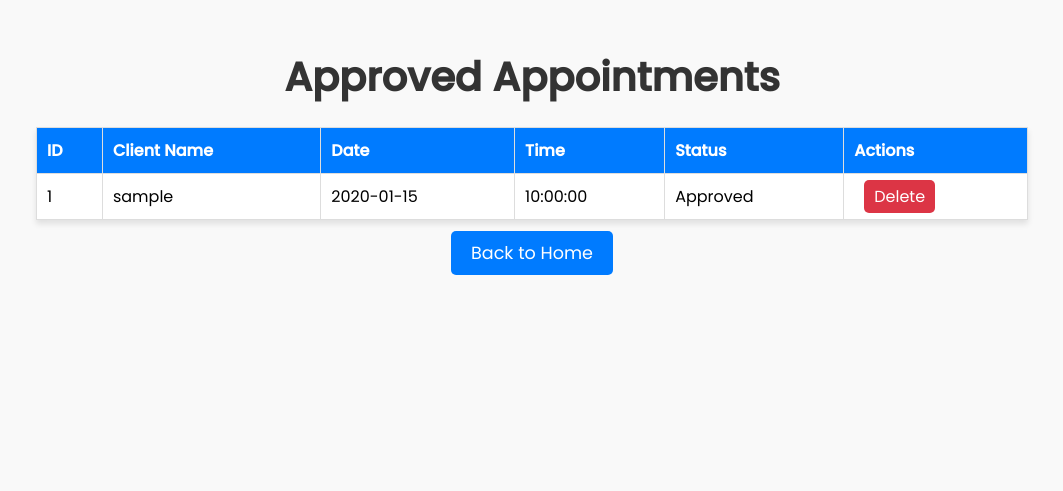
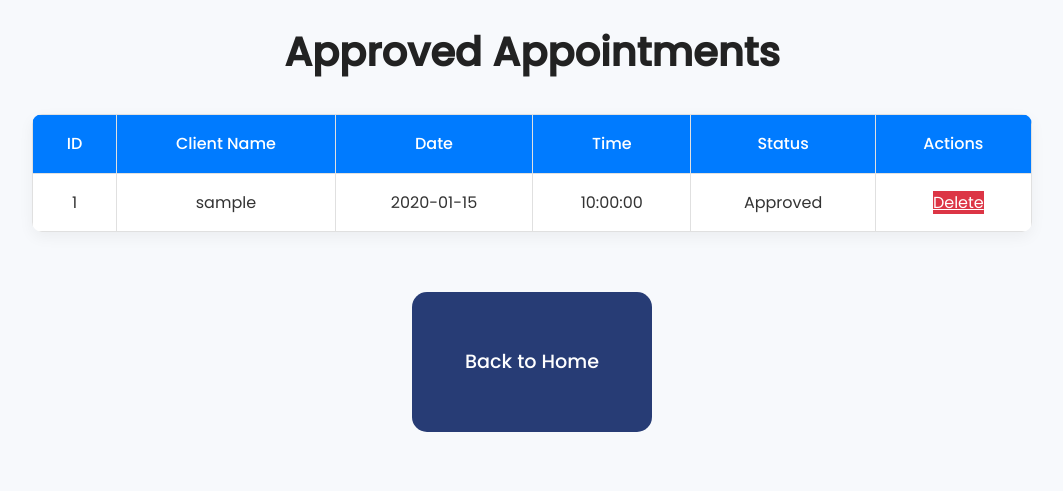
Before and after one commit to AziizBnSalem/DeltaPital, a PHP site: page /Dentiste/approved_appointments.php in a window 1280 px wide. Shown: the top 491 px of the page, without its empty margins (108-1171 px from the left). Run offline with PHP 8.4, Linux system fonts and the light colour scheme; tables that the repository leaves empty hold one stand-in row (values such as "Sample post").

Commit message:
Refactor approved_appointments.php layout and styles
Updated the approved_appointments.php file to enhance the user interface by linking to an external stylesheet, removing inline CSS for better maintainability. This change improves the overall user experience and aligns with recent UI updates across the application.

```diff
--- a/Views/Dentiste/approved_appointments.php
+++ b/Views/Dentiste/approved_appointments.php
@@ -12,67 +12,7 @@
     <meta name="viewport" content="width=device-width, initial-scale=1.0">
     <title>Approved Appointments</title>
     <link rel="stylesheet" href="https://fonts.googleapis.com/css2?family=Poppins:wght@300;400;500&display=swap">
-    <style>
-        body {
-            font-family: 'Poppins', sans-serif;
-            background-color: #f9f9f9;
-            margin: 0;
-            padding: 20px;
-            text-align: center;
-        }
-        h1 {
-            color: #333;
-            font-size: 2.5em;
-            margin-bottom: 20px;
-        }
-        table {
-            width: 80%;
-            margin: 0 auto;
-            border-collapse: collapse;
-            background-color: #fff;
-            box-shadow: 0 4px 6px rgba(0, 0, 0, 0.1);
-        }
-        th, td {
-            padding: 10px;
-            text-align: left;
-            border: 1px solid #ddd;
-        }
-        th {
-            background-color: #007bff;
-            color: white;
-        }
-        tr:nth-child(even) {
-            background-color: #f2f2f2;
-        }
-        tr:hover {
-            background-color: #e9e9e9;
-        }
-        .button-container {
-            margin-top: 20px;
-        }
-        .btn-home {
-            padding: 10px 20px;
-            background-color: #007bff;
-            color: white;
-            text-decoration: none;
-            border-radius: 5px;
-            font-size: 1.1em;
-        }
-        .btn-home:hover {
-            background-color: #0056b3;
-        }
-        .btn-delete {
-            padding: 5px 10px;
-            background-color: #dc3545;
-            color: white;
-            border-radius: 5px;
-            text-decoration: none;
-            margin-left: 10px;
-        }
-        .btn-delete:hover {
-            background-color: #c82333;
-        }
-    </style>
+    <link rel="stylesheet" href="../../styles/dentist.css">
 </head>
 <body>
     <h1>Approved Appointments</h1>
```
